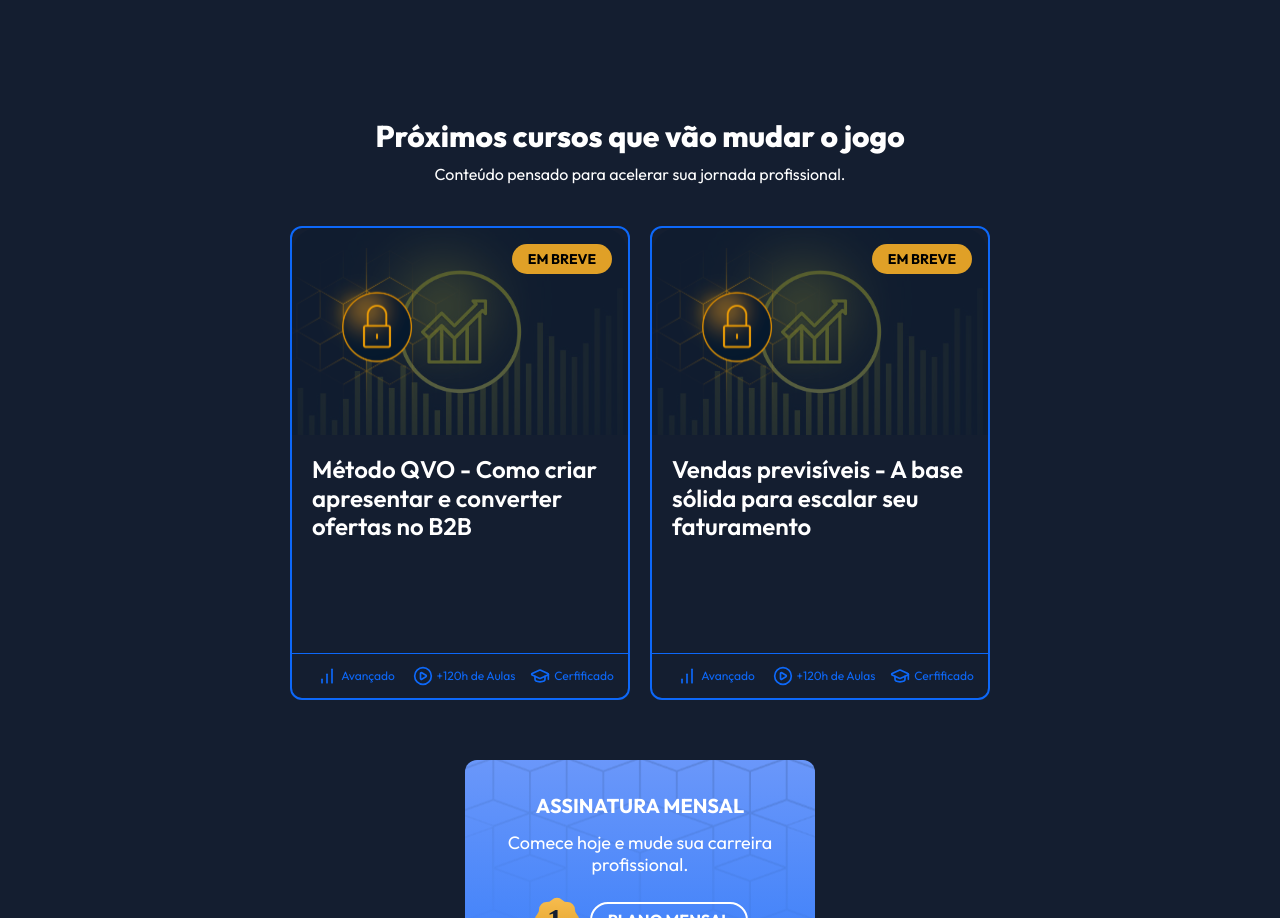
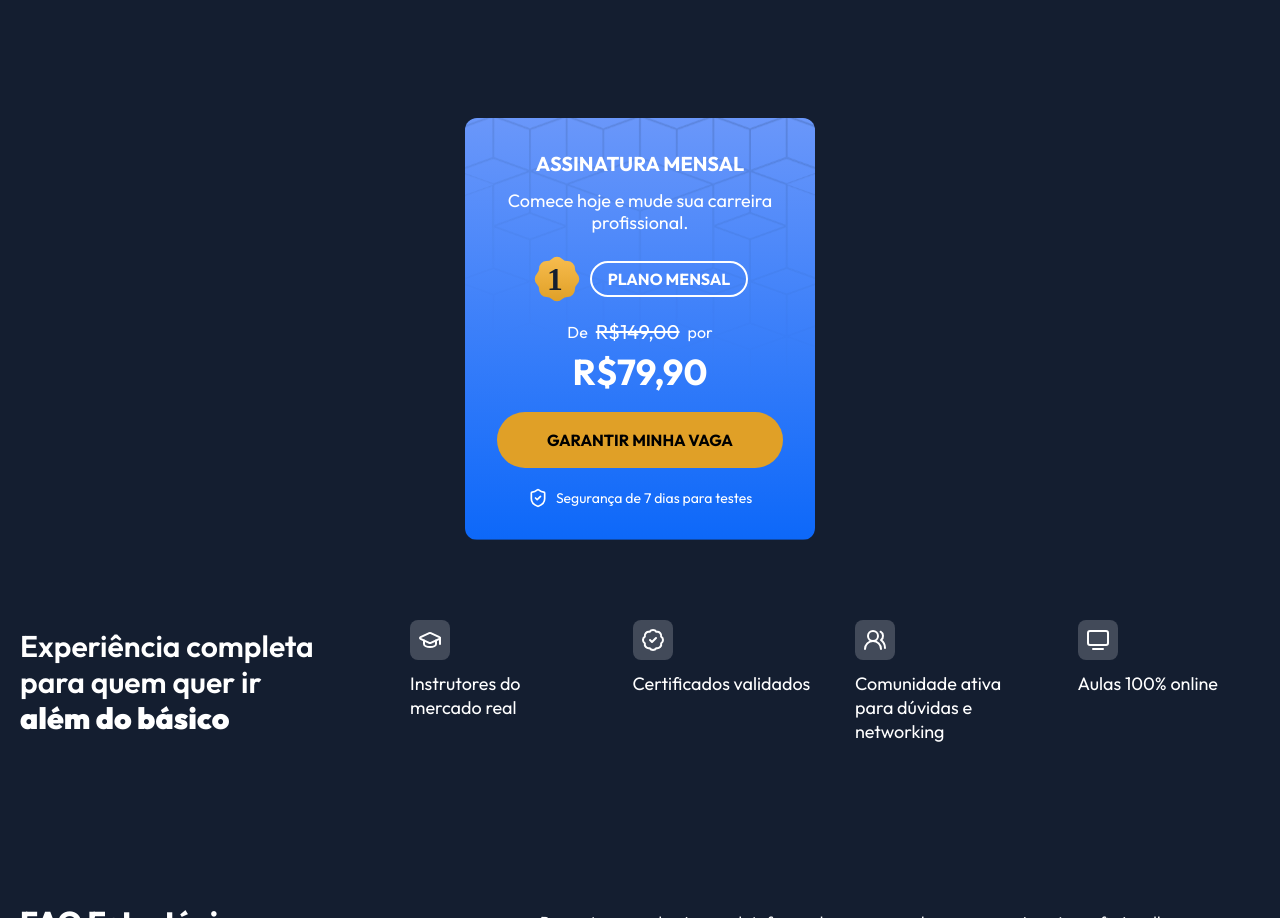
Before and after one commit to e-osouza/lp-digitaleduca, a Next.js app: page / in a window 1280 px wide. Shown: the part 2079-2997 px from the top of the page. Built offline with nearby package versions, Linux system fonts and the light colour scheme.

Commit message:
v0.2 eliminar curso

```diff
--- a/src/app/page.tsx
+++ b/src/app/page.tsx
@@ -46,56 +46,6 @@ export default function Home() {
           </div>
         </div>
         <SlideCursos />
-      </div>
-
-      {/* section 4 */}
-      <div className="max-w-[var(--largura)] mx-auto px-5 mb-15">
-        <div className="text-white text-center mb-10">
-          <h3 className="text-3xl font-extrabold mb-2">Próximos cursos que vão mudar o jogo</h3>
-          <span>Conteúdo pensado para acelerar sua jornada profissional.</span>
-        </div>
-
-        <div className="grid grid-cols-1 md:grid-cols-2 mx-auto gap-5 max-w-[700px]">
-          <div className="border-2 border-[#0D68F9] rounded-xl w-full relative overflow-hidden">
-            <span className="absolute top-4 right-4 z-3 bg-[var(--amarelo)] text-sm uppercase font-bold leading-[1] text-black rounded-full px-4 py-2">Em breve</span>
-            <Image src="/iconcadeado.svg" alt="" width={250} height={250} priority className="absolute left-[-40px] top-[20px]"/>
-            <Image
-              src="/capa-curso.svg"
-              alt="Capa"
-              className="w-full h-auto"
-              width={0}
-              height={0}
-              sizes="100vw"
-              priority
-            />
-            <h3 className="text-white p-5 font-semibold text-2xl leading-[1.2] aspect-20/13">Método QVO - Como criar apresentar e converter ofertas no B2B</h3>
-            <div className="border-t-1 border-[#0D68F9] p-3 flex gap-1 items-center text-[12px]">
-              <div className="flex gap-1 items-center justify-center text-[#0D68F9] min-w-[33.333%]"><ChartNoAxesColumnIncreasing size={20}/>Avançado</div>
-              <div className="flex gap-1 items-center justify-center text-[#0D68F9] min-w-[33.333%]"><CirclePlay size={20}/>+120h de Aulas</div>
-              <div className="flex gap-1 items-center justify-center text-[#0D68F9] min-w-[33.333%]"><LucideGraduationCap size={20}/>Cerfificado</div>
-            </div>
-          </div>
-          <div className="border-2 border-[#0D68F9] rounded-xl w-full relative overflow-hidden">
-            <span className="absolute top-4 right-4 z-3 bg-[var(--amarelo)] text-sm uppercase font-bold leading-[1] text-black rounded-full px-4 py-2">Em breve</span>
-            <Image src="/iconcadeado.svg" alt="" width={250} height={250} priority className="absolute left-[-40px] top-[20px]"/>
-            <Image
-              src="/capa-curso.svg"
-              alt="Capa"
-              className="w-full h-auto"
-              width={0}
-              height={0}
-              sizes="100vw"
-              priority
-            />
-            <h3 className="text-white p-5 font-semibold text-2xl leading-[1.2] aspect-20/13">Vendas previsíveis - A base sólida para escalar seu faturamento</h3>
-            <div className="border-t-1 border-[#0D68F9] p-3 flex gap-1 items-center text-[12px]">
-              <div className="flex gap-1 items-center justify-center text-[#0D68F9] min-w-[33.333%]"><ChartNoAxesColumnIncreasing size={20}/>Avançado</div>
-              <div className="flex gap-1 items-center justify-center text-[#0D68F9] min-w-[33.333%]"><CirclePlay size={20}/>+120h de Aulas</div>
-              <div className="flex gap-1 items-center justify-center text-[#0D68F9] min-w-[33.333%]"><LucideGraduationCap size={20}/>Cerfificado</div>
-            </div>
-          </div>
-        </div>
-
       </div>
 
         {/* section 5 */}
```
